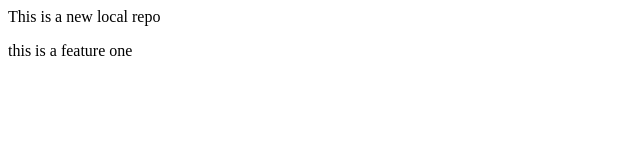
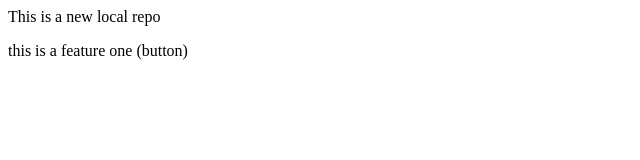
Before and after one commit to pradiphazarika1996/localrepo, a plain HTML site: page index.html in a window 1280 px wide. Shown: the full height of the page, 0-640 px from the left. Drawn offline with Linux system fonts and the light colour scheme.

Commit message:
button update

```diff
--- a/index.html
+++ b/index.html
@@ -1,2 +1,2 @@
 <p>This is a new local repo</p>
-<p>this is a feature one </p>
+<p>this is a feature one (button) </p>
```
